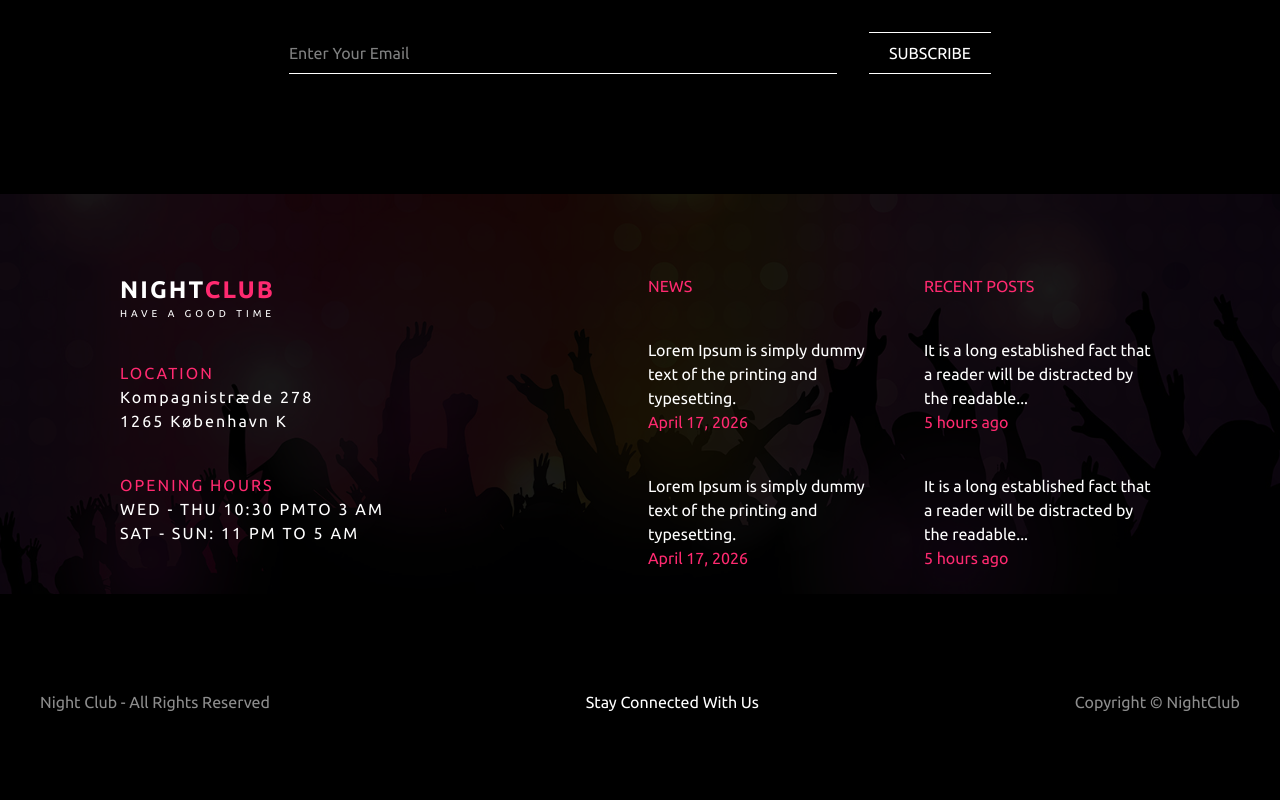
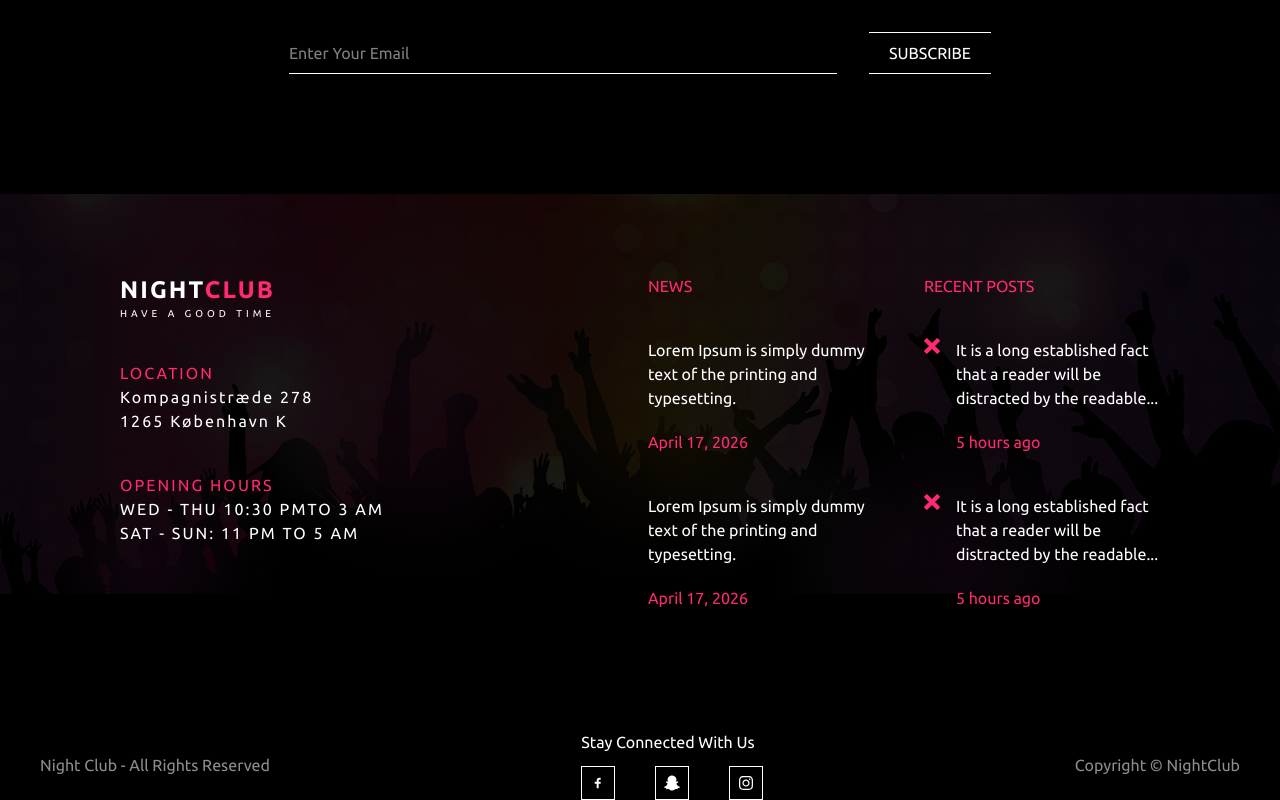
Before and after one commit to gami0001/gajol, a Next.js app: page / in a window 1280 px wide. Shown: the part 1368-2168 px from the top of the page. Before the commit the page ends 2082 px from the top, so only its background shows below. Built offline with nearby package versions, Linux system fonts and the light colour scheme.

Commit message:
footer icons done

```diff
--- a/next.config.mjs
+++ b/next.config.mjs
@@ -10,5 +10,8 @@ const nextConfig = {
       },
     ],
   },
+  turbopack: {
+    root: '/Users/emil/Desktop/kea/15_eksamen/gajol',
+  },
 };
 export default nextConfig;
--- a/package.json
+++ b/package.json
@@ -8,10 +8,11 @@
     "start": "next start"
   },
   "dependencies": {
-    "next": "16.2.4",
+    "next": "16.2.6",
     "postcss": "^8.5.14",
     "react": "19.2.4",
     "react-dom": "19.2.4",
+    "react-icons": "^5.6.0",
     "zod": "^4.4.3"
   },
   "devDependencies": {
--- a/src/components/Footer.jsx
+++ b/src/components/Footer.jsx
@@ -1,4 +1,8 @@
 import Image from "next/image";
+import { TiSocialFacebook } from "react-icons/ti";
+import { FaSnapchatGhost } from "react-icons/fa";
+import { FaInstagram } from "react-icons/fa";
+import { ImCross } from "react-icons/im";
 
 const Footer = () => {
   return (
@@ -27,22 +31,48 @@ const Footer = () => {
           <div>
             <h4 className="text-primary-500 uppercase">News</h4>
             <p className="mt-10">Lorem Ipsum is simply dummy text of the printing and typesetting.</p>
-            <p className="text-primary-500">April 17, 2026</p>
+            <p className="text-primary-500 mt-5">April 17, 2026</p>
             <p className="mt-10">Lorem Ipsum is simply dummy text of the printing and typesetting.</p>
-            <p className="text-primary-500">April 17, 2026</p>
+            <p className="text-primary-500 mt-5">April 17, 2026</p>
           </div>
+
           <div>
             <h4 className="text-primary-500 uppercase">Recent Posts</h4>
-            <p className="mt-10">It is a long established fact that a reader will be distracted by the readable... </p>
-            <p className="text-primary-500">5 hours ago</p>
-            <p className="mt-10">It is a long established fact that a reader will be distracted by the readable... </p>
-            <p className="text-primary-500">5 hours ago</p>
+
+            <div className="grid grid-cols-[auto_1fr] mt-10 gap-4">
+              <ImCross className="text-primary-500" />
+              <div>
+                <p>It is a long established fact that a reader will be distracted by the readable... </p>
+                <p className="text-primary-500 mt-5">5 hours ago</p>
+              </div>
+            </div>
+
+            <div className="grid grid-cols-[auto_1fr] mt-10 gap-4">
+              <ImCross className="text-primary-500" />
+              <div>
+                <p>It is a long established fact that a reader will be distracted by the readable... </p>
+                <p className="text-primary-500 mt-5">5 hours ago</p>
+              </div>
+            </div>
           </div>
         </div>
       </div>
       <div className="flex justify-between items-center mt-30 mx-10">
         <p className="text-gray-500">Night Club - All Rights Reserved</p>
-        <p>Stay Connected With Us</p>
+        <div>
+          <p> Stay Connected With Us</p>
+          <div className="grid grid-cols-3 gap-10 mt-3">
+            <div className="border border-white p-2">
+              <TiSocialFacebook />
+            </div>
+            <div className="border border-white p-2">
+              <FaSnapchatGhost />
+            </div>
+            <div className="border border-white p-2">
+              <FaInstagram />
+            </div>
+          </div>
+        </div>
         <p className="text-gray-500">Copyright © NightClub</p>
       </div>
     </div>
```
Also changed, not shown: 1 other file (tests, documents, lock files or other folders).
